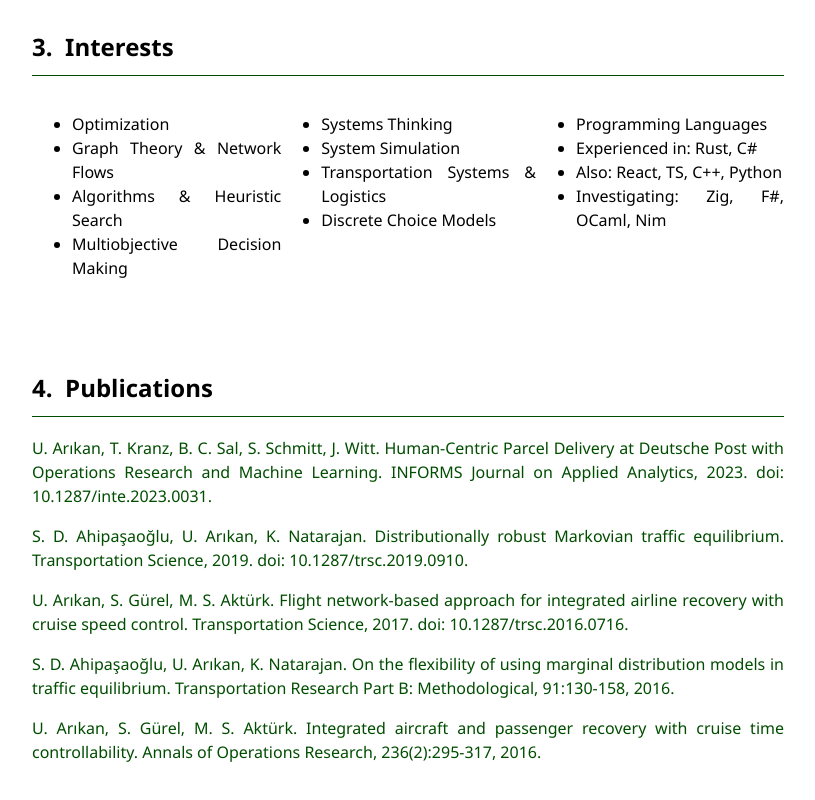
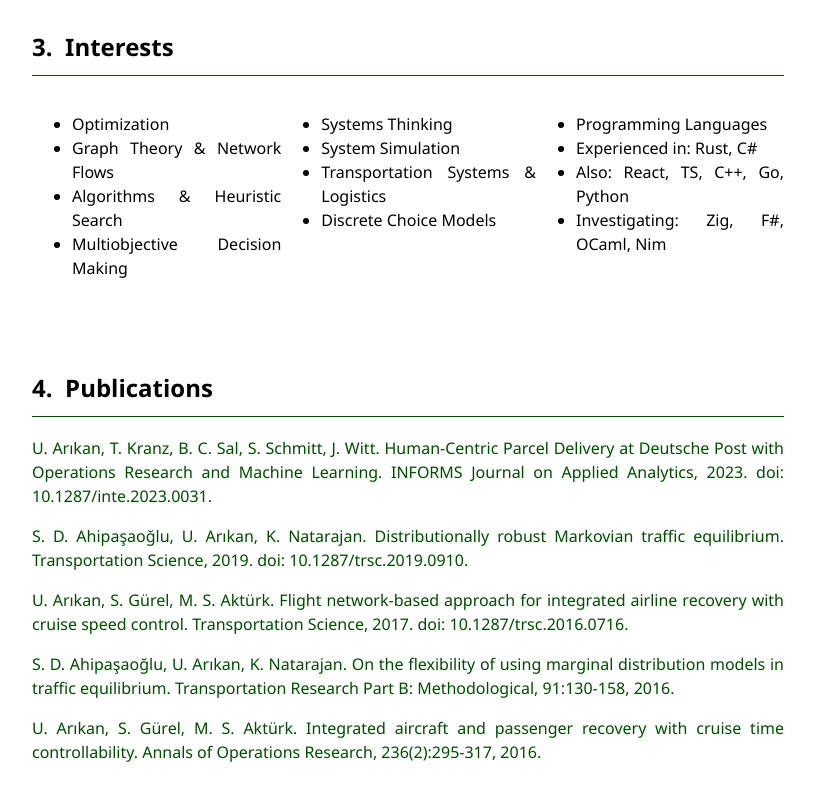
Before and after one commit to orxfun/cv, a plain HTML site: page index.html in a window 1280 px wide. Shown: the part 3010-3810 px from the top of the page, without its empty margins (232-1047 px from the left). Drawn offline with Linux system fonts and the light colour scheme.

Commit message:
Update index.html

```diff
--- a/index.html
+++ b/index.html
@@ -378,7 +378,7 @@
             <ul>
                 <li>Programming Languages</li>
                 <li>Experienced in: Rust, C#</li>
-                <li>Also: React, TS, C++, Python</li>
+                <li>Also: React, TS, C++, Go, Python</li>
                 <li>Investigating: Zig, F#, OCaml, Nim</li>
             </ul>
         </div>
```
